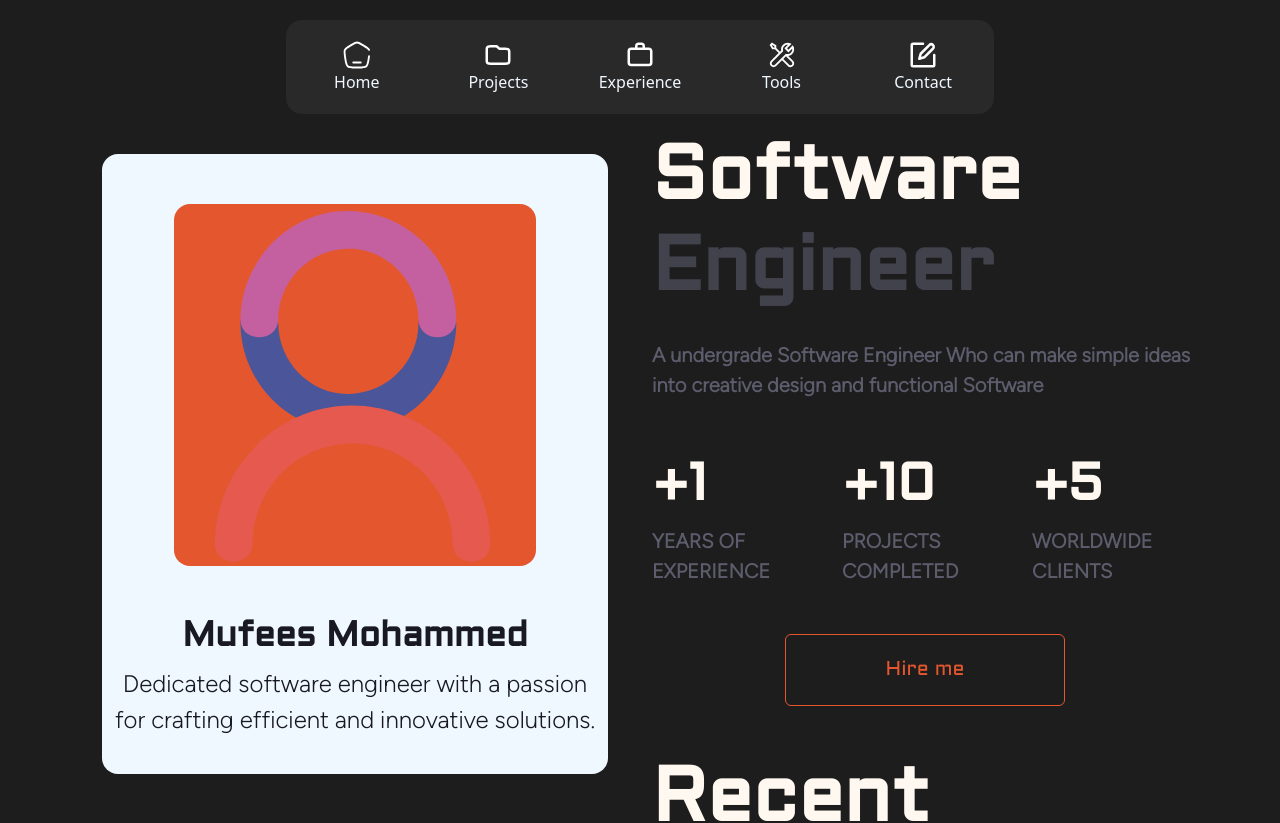
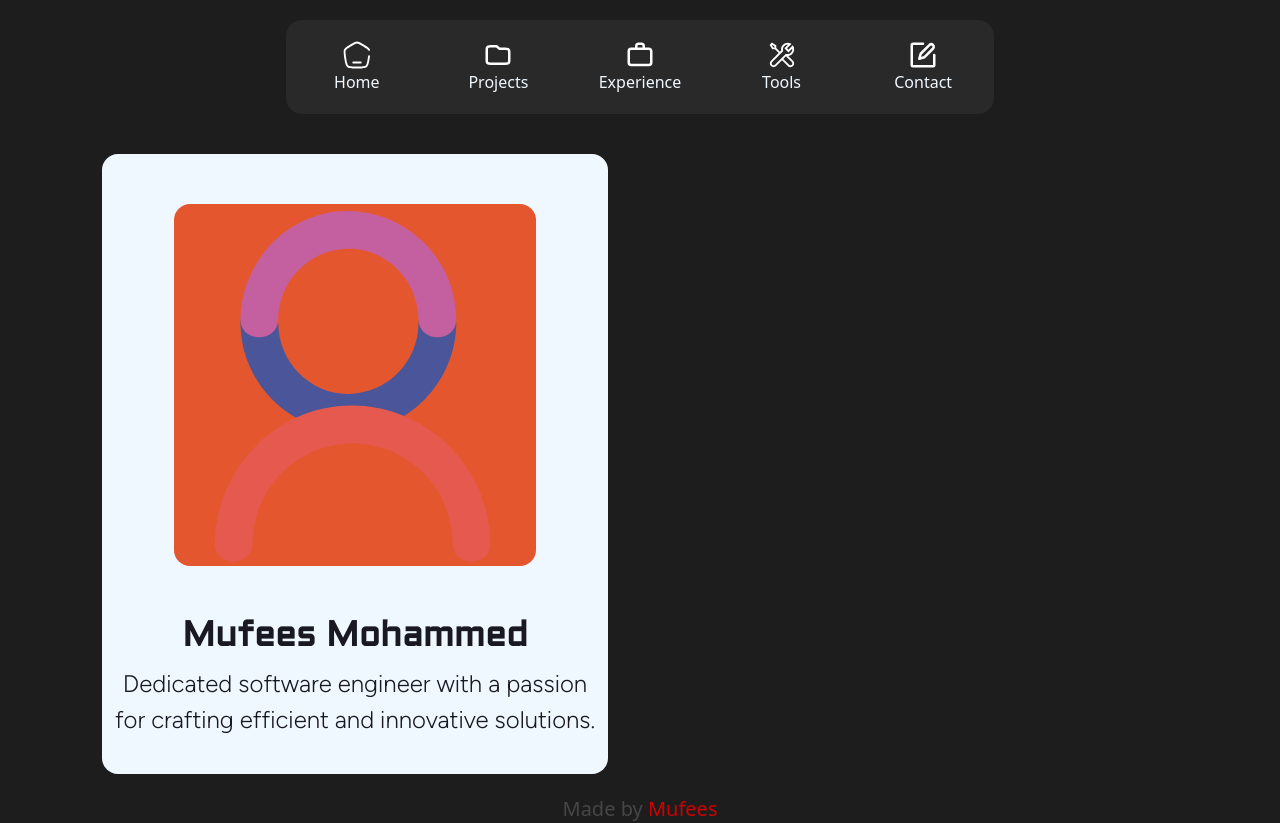
Before and after one commit to gjmfs/portfolio-project2, a React (Vite) app: page / in a window 1280 px wide. Shown: the top 823 px of the page. Built offline with nearby package versions, Linux system fonts and the light colour scheme.

Commit message:
some values are changed for deployment purpose

```diff
--- a/src/App.jsx
+++ b/src/App.jsx
@@ -17,9 +17,9 @@ export const App = () => {
         </div>
         <div className="col">
           <Routes>
-            <Route path="/" element={<Home />} />
-            <Route path="/*" element={<Err />} />
-            <Route path="/projects" element={<Project />} />
+            <Route path="/portfolio-project2/" element={<Home />} />
+            <Route path="/portfolio-project2/*" element={<Err />} />
+            <Route path="/portfolio-project2/projects" element={<Project />} />
           </Routes>
         </div>
       </div>
```
